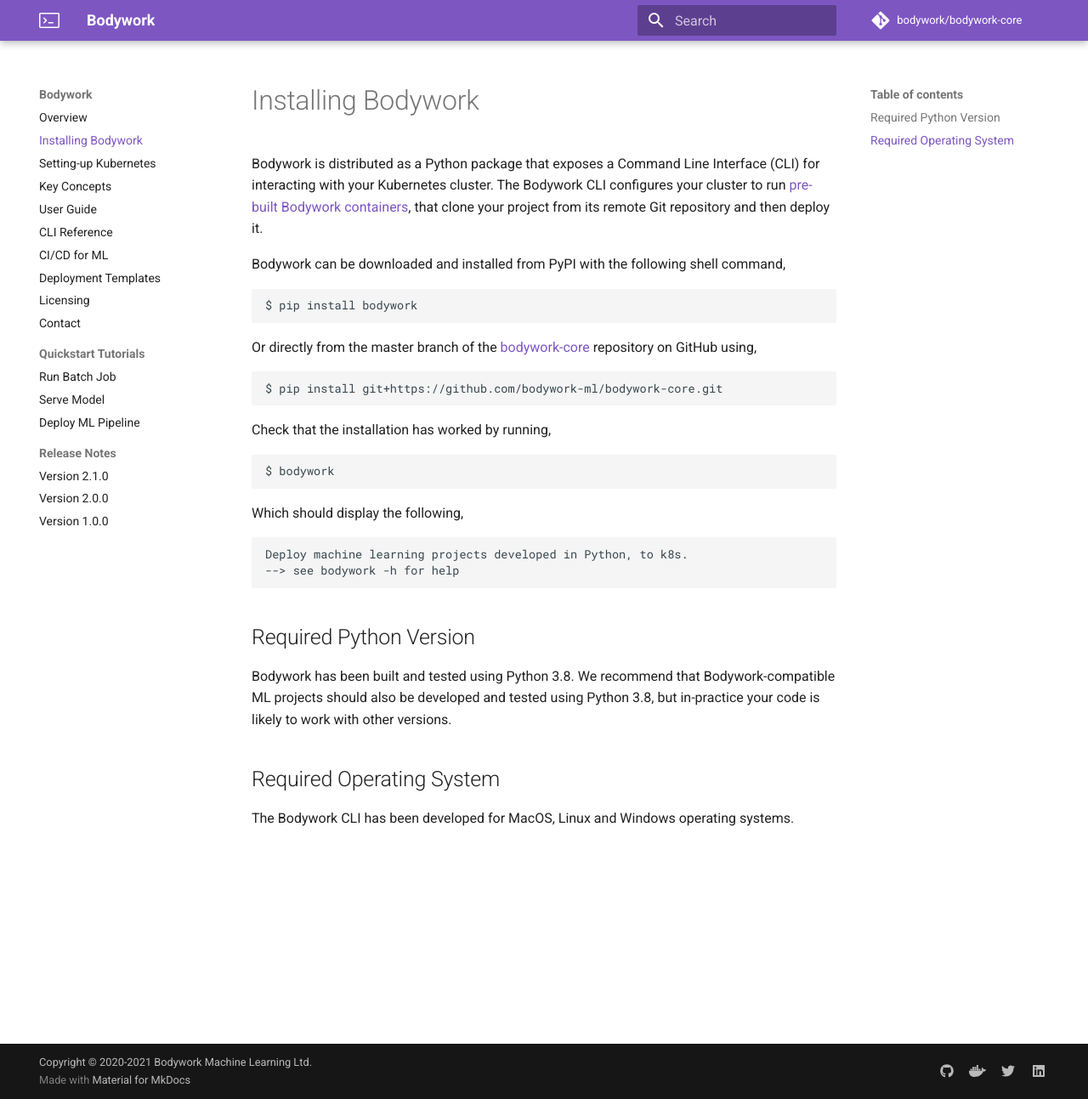
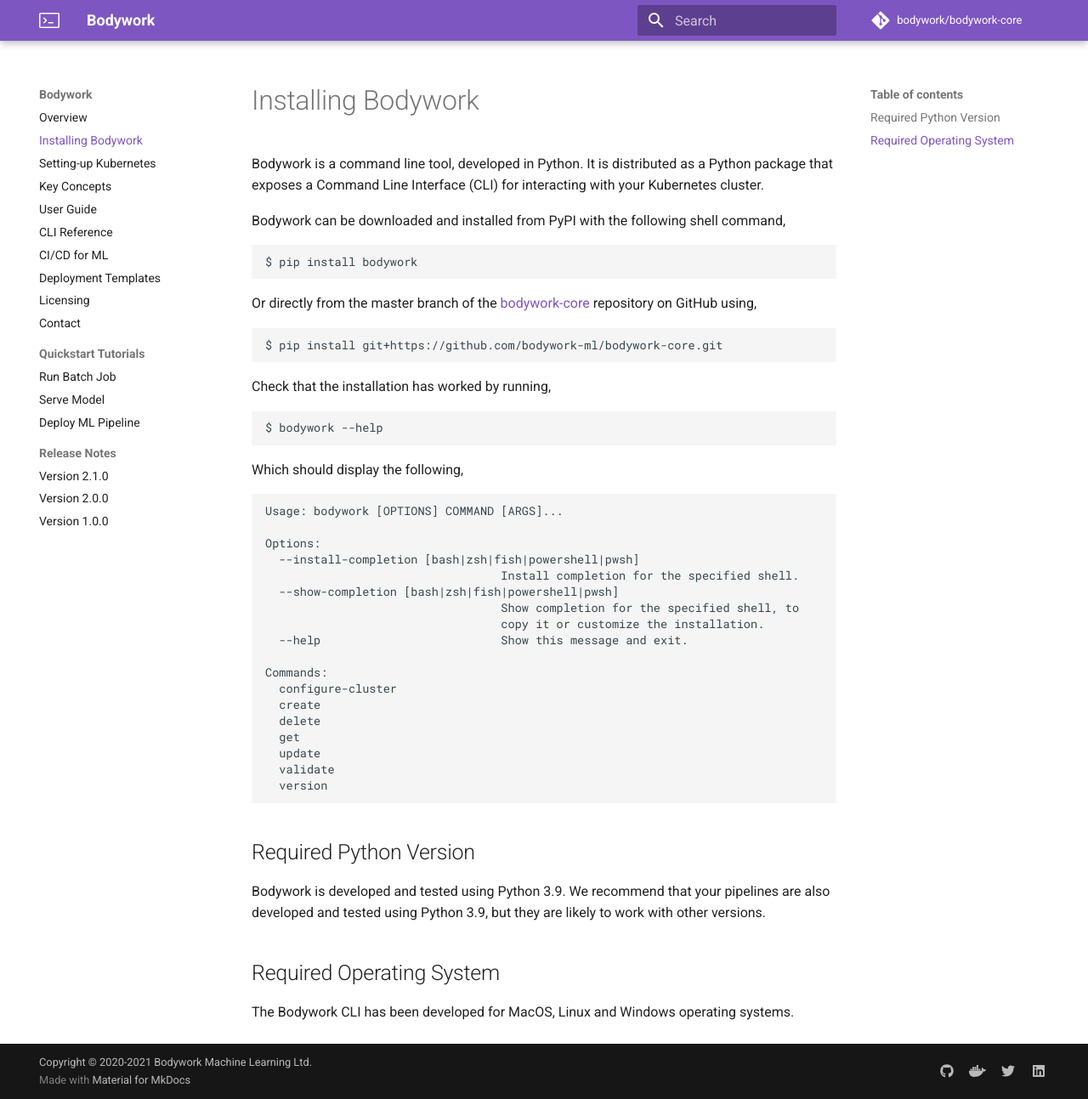
Before and after one commit to bodywork-ml/bodywork-docs, an MkDocs documentation site: the page built from docs/installation.md, in a window 1280 px wide and 1293 px high. Shown: the whole window at 85% size. Built offline with MkDocs 1.6.1 and Material for MkDocs 9.7.7, drawn with Linux system fonts in a browser that asks for light colours; comment, search, counter and statistics services are not loaded.

Commit message:
updated installation page

````diff
--- a/docs/installation.md
+++ b/docs/installation.md
@@ -1,6 +1,6 @@
 # Installing Bodywork
 
-Bodywork is distributed as a Python package that exposes a Command Line Interface (CLI) for interacting with your Kubernetes cluster. The Bodywork CLI configures your cluster to run [pre-built Bodywork containers](https://hub.docker.com/repository/docker/bodyworkml/bodywork-core), that clone your project from its remote Git repository and then deploy it.
+Bodywork is a command line tool, developed in Python. It is distributed as a Python package that exposes a Command Line Interface (CLI) for interacting with your Kubernetes cluster.
 
 Bodywork can be downloaded and installed from PyPI with the following shell command,
 
@@ -17,19 +17,35 @@ $ pip install git+https://github.com/bodywork-ml/bodywork-core.git
 Check that the installation has worked by running,
 
 ```text
-$ bodywork
+$ bodywork --help
 ```
 
 Which should display the following,
 
 ```text
-Deploy machine learning projects developed in Python, to k8s.
---> see bodywork -h for help
+Usage: bodywork [OPTIONS] COMMAND [ARGS]...
+
+Options:
+  --install-completion [bash|zsh|fish|powershell|pwsh]
+                                  Install completion for the specified shell.
+  --show-completion [bash|zsh|fish|powershell|pwsh]
+                                  Show completion for the specified shell, to
+                                  copy it or customize the installation.
+  --help                          Show this message and exit.
+
+Commands:
+  configure-cluster
+  create
+  delete
+  get
+  update
+  validate
+  version
 ```
 
 ## Required Python Version
 
-Bodywork has been built and tested using Python 3.8. We recommend that Bodywork-compatible ML projects should also be developed and tested using Python 3.8, but in-practice your code is likely to work with other versions.
+Bodywork is developed and tested using Python 3.9. We recommend that your pipelines are also developed and tested using Python 3.9, but they are likely to work with other versions.
 
 ## Required Operating System
 
````
